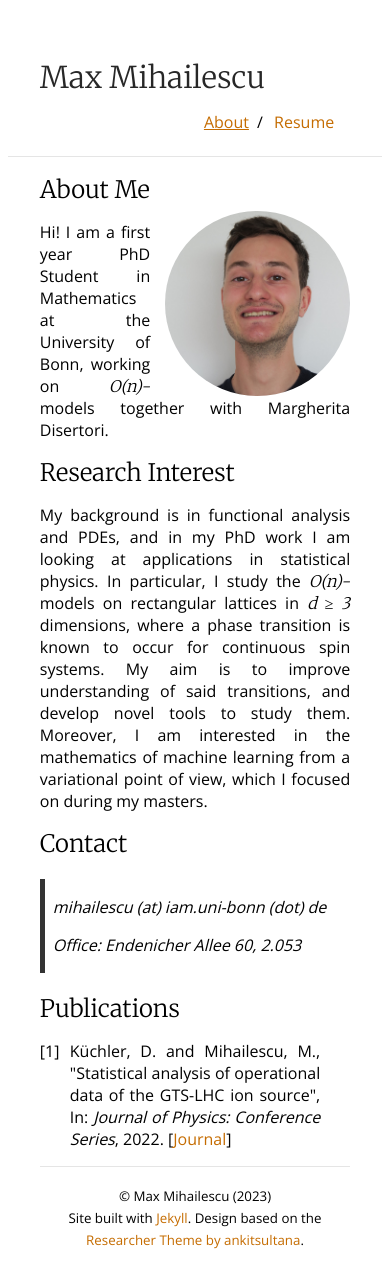
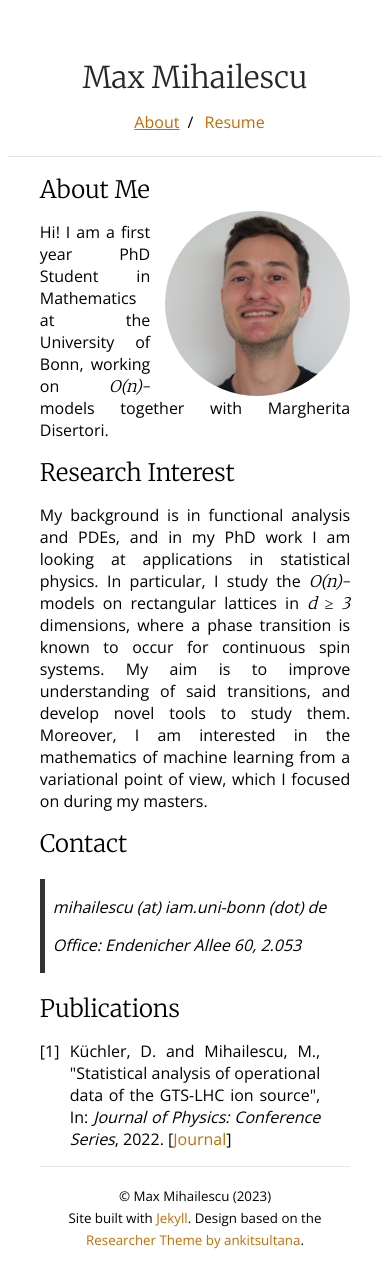
Before and after one commit to mihailescum/mihailescum.github.io, a Jekyll site: the page built from index.md, in a window 390 px wide. Built offline with Jekyll 4.4.1, drawn with Linux system fonts in a browser that asks for light colours.

Commit message:
Made design responsive

```diff
--- a/_sass/_style.scss
+++ b/_sass/_style.scss
@@ -145,31 +145,33 @@ main {
 }
 
 @media (max-width: 500px) {
+    #page-header {
+        text-align: center;
+        padding: 50px 0 0 0;
+    }
+
     nav {
+        padding: 10px 0 10px 0;
+        margin: 0;
+        display: block;
+        float: none;
         text-align: center;
-        padding: 0;
-
-        li {
-            padding: 10px 0 10px 0;
-            margin: 0;
-            display: block;
-            float: none;
-            text-align: center;
-            //width: 100%;
-        }
+        width: 100%;
 
         li.alignable {
-            display: inline-block;
+            displax: inline-block;
         }
-
-        li.pull-left,
-        li.pull-right {
+        li.pull-left {
             float: none;
         }
-
         li.nav-list {
             margin: 0;
         }
+    }
+
+    .pull-left,
+    .pull-right {
+        float: none;
     }
 
     #header-text {
```
